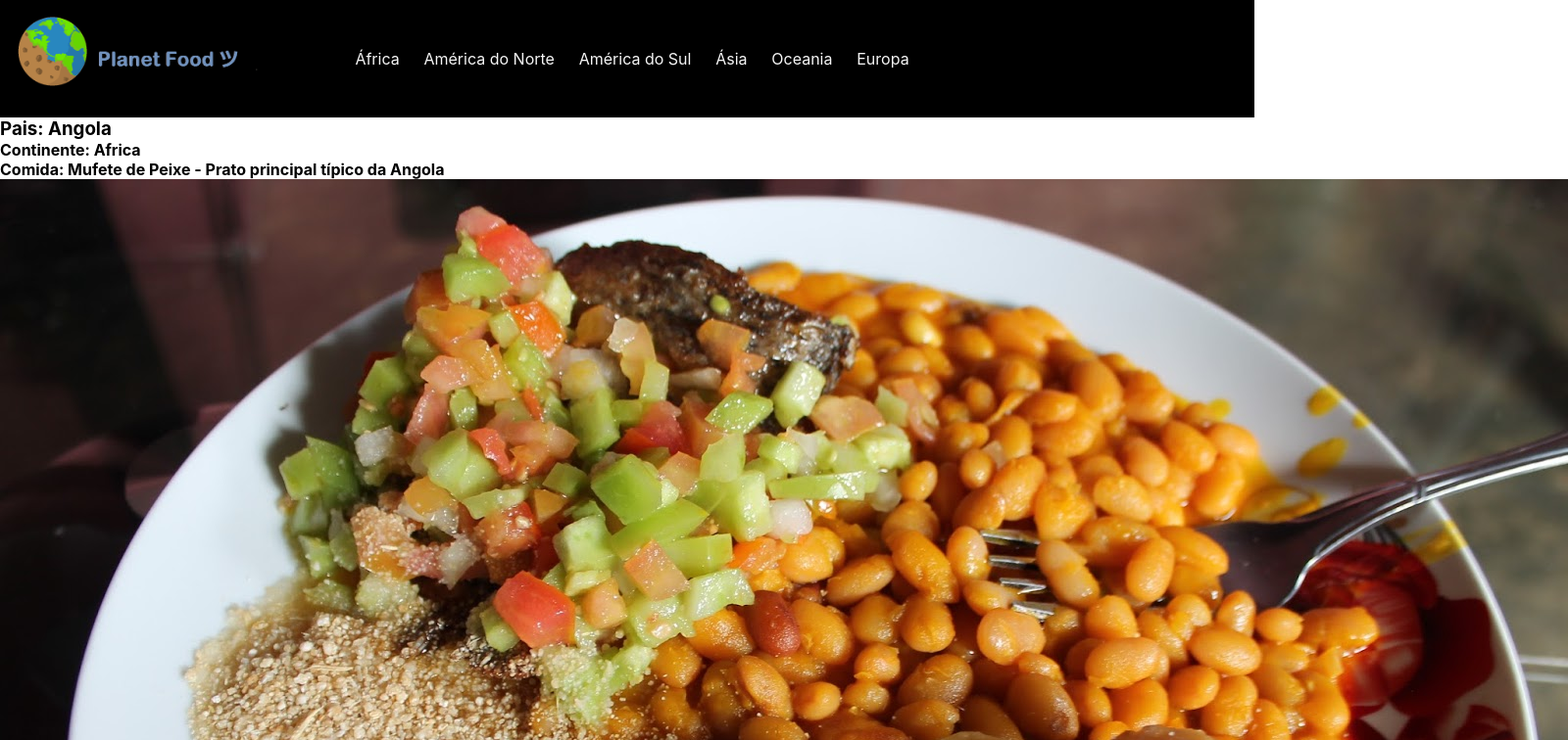
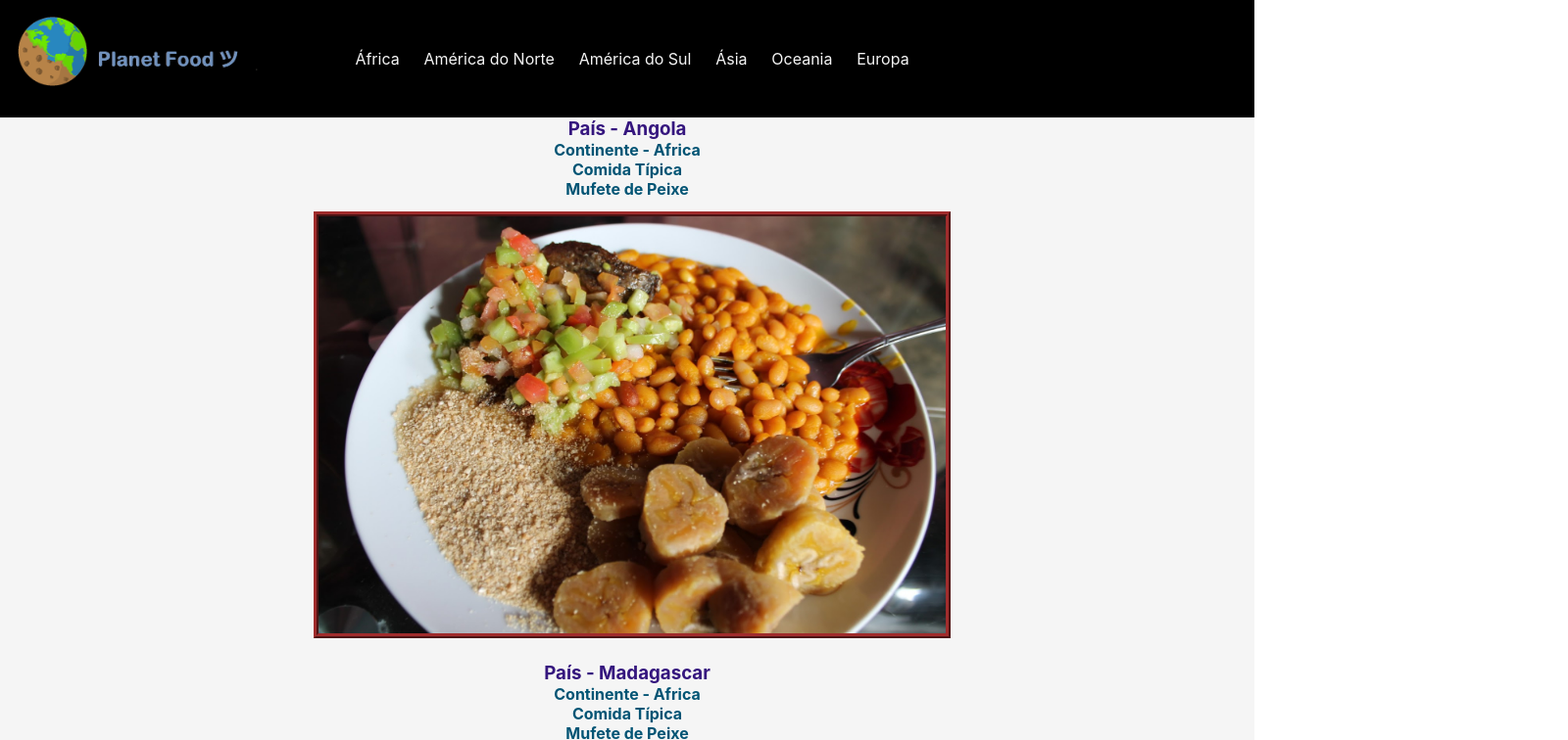
Before and after one commit to MarcsPrimo/Projeto-React, a React (Create React App) app: page /Africa in a window 1280 px wide. Shown: the top 756 px of the page at 98% size, 1600 px wide, since content can reach past the window. Built offline with nearby package versions, Linux system fonts and the light colour scheme.

Commit message:
Inserindo os textos e estilização

```diff
--- a/src/Componentes/Continentes.js
+++ b/src/Componentes/Continentes.js
@@ -9,7 +9,7 @@ function Continentes(props){
         {id: 1, nome:'Brasil', continente: 'America do Sul'}, {id: 2, nome:'Argentina', continente: 'America do Sul'},
         {id: 3, nome:'Japão', continente: 'Asia'}, {id: 4, nome:'Arabia Saudita', continente: 'Asia'},
         {id: 5, nome:'México', continente: 'America do Norte'}, {id: 6, nome:'Estados Unidos da America', continente: 'America do Norte'},
-        {id: 7, nome:'Angola', continente: 'Africa', txt: 'Mufete de Peixe - Prato principal típico da Angola', imagem: <img src={Angola} />}, {id: 8, nome:'Madagascar', continente: 'Africa'},
+        {id: 7, nome:'Angola', continente: 'Africa', txt: 'Mufete de Peixe', imagem: <img src={Angola} className="imagens"/>}, {id: 8, nome:'Madagascar', continente: 'Africa', txt: 'Mufete de Peixe', imagem: <img src={Angola} className="imagens"/>},
         {id: 9, nome:'Australia', continente: 'Oceania'}, {id: 10, nome:'Nova Zelandia', continente: 'Oceania'},
         {id: 11, nome:'França', continente: 'Europa'}, {id: 12, nome:'Portugal', continente: 'Europa'},
     ];
--- a/src/Componentes/Main.css
+++ b/src/Componentes/Main.css
@@ -1,3 +1,17 @@
+h3{
+    color: rgb(53, 22, 126);
+    text-align: center;
+}
+h4{
+    color: rgb(2, 84, 116);
+    text-align: center;
+}
 .imagens{
-    width: 30%;
+    width: 50%;
+    border: rgb(160, 44, 44) ridge 5px;
+    margin-left: 25%;
+    margin-top: 1%;
 }
+main{
+    background-color: whitesmoke;
+}
--- a/src/Componentes/Paises.js
+++ b/src/Componentes/Paises.js
@@ -5,14 +5,14 @@ function Paises(props){
 
     return(
         <>
-            <h3>Pais: {props.nome_pais}</h3>
-            <h4> Continente: {props.continente_pais}</h4>
-            <h4> Comida: {props.comida_pais}</h4>
-            {props.img_pais}
+            <h3>País - {props.nome_pais}</h3>
+            <h4> Continente - {props.continente_pais}</h4>
+            <h4> Comida Típica</h4>
+            <h4> {props.comida_pais}</h4>
+            <p>{props.img_pais}</p>
             <br/>
         </>
     );
 }
 
-
 export default Paises;
```
